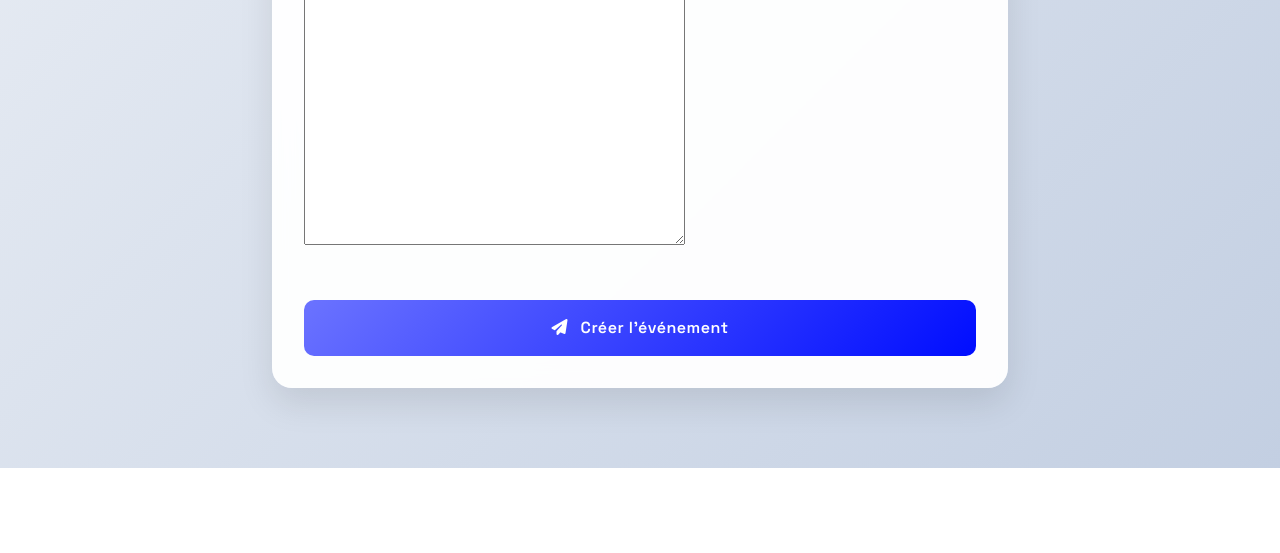
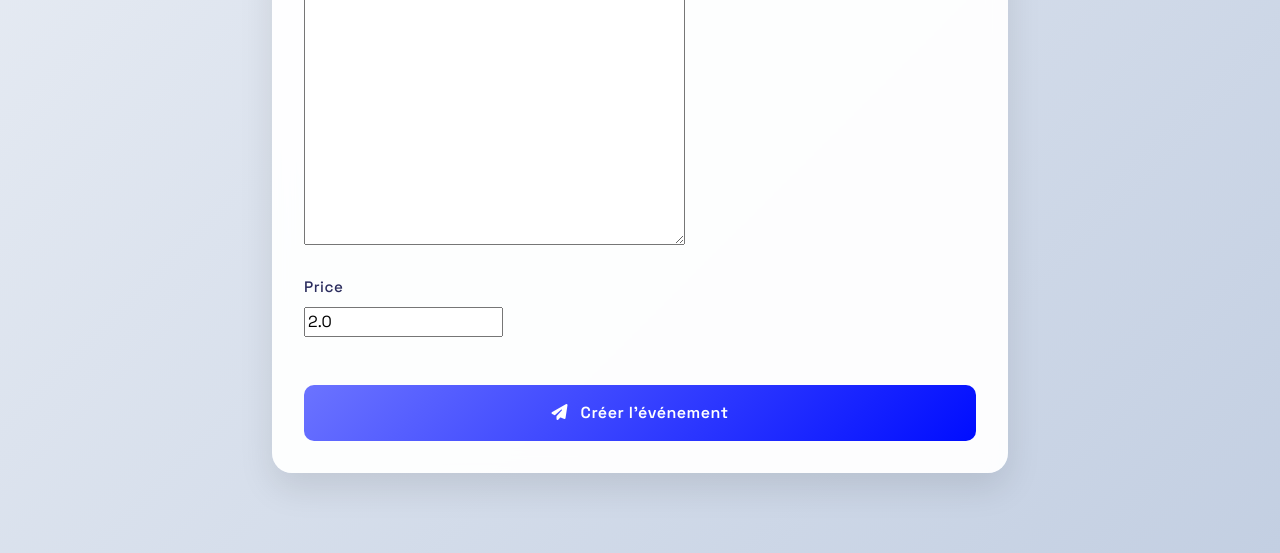
Before and after one commit to Younes-jl/deployement_test, a Django app: page /creerEvent/ in a window 1280 px wide. Shown: the part 995-1548 px from the top of the page. Before the commit the page ends 1463 px from the top, so only its background shows below. Run offline with Django 5.2, Linux system fonts and the light colour scheme; a user stored in the database is signed in.

Commit message:
event's price

```diff
--- a/crud_event/models.py
+++ b/crud_event/models.py
@@ -37,7 +37,10 @@ class evenement(models.Model):
     description = models.TextField(max_length=2000 , blank=True, null=True)
     organisateur = models.ForeignKey(User, on_delete=models.CASCADE, blank=True, null=True)
     organisateur_name = models.CharField(max_length=200, blank=True, null=True)
+    price = models.DecimalField(max_digits=10, decimal_places=2, default=2.00)
     is_validated = models.BooleanField(default=False)
+
+
 
 
     def __str__(self):
@@ -85,7 +88,7 @@ class paiement(models.Model):
     expiry_date = models.DateField(blank=True, null=True)
     cvv = models.CharField(max_length=3, blank=True, null=True)
     payment_method = models.CharField(max_length=200, blank=True, null=True)
-
+    amount = models.DecimalField(max_digits=10, decimal_places=2, null=True)  # Nouveau champ pour le montant
 
 
 
--- a/crud_event/templates/register.html
+++ b/crud_event/templates/register.html
@@ -54,6 +54,9 @@
               >
               <span
                 ><i  class="fas fa-chair"></i> {{ event.nombre_places }}</span
+              >
+              <span
+                ><i  class="fas fa-coins"></i> {{ event.price }}$</span
               >
             </p>
             <p class="event-preview-description">
--- a/crud_event/views.py
+++ b/crud_event/views.py
@@ -77,7 +77,7 @@ def register_event(request, event_id):
     if request.user.is_staff:
         return redirect('home')
     # Vérifier s'il reste des places disponibles
-    if event.nombre_places <= 0  :
+    if event.nombre_places <= 0:
         messages.error(request, "Désolé, il n'y a plus de places disponibles pour cet événement.")
         return render(request, 'register.html', {
             'event': event,
@@ -139,7 +139,7 @@ def register_event(request, event_id):
                 email=email
             )
 
-            # Save payment
+            # Save payment with amount
             paiement_instance = paiement.objects.create(
                 user_id=request.user,
                 event=event,
@@ -148,14 +148,15 @@ def register_event(request, event_id):
                 card_holder_name=card_holder_name,
                 expiry_date=expiry_date_obj,
                 cvv=cvv,
-                payment_method=payment_method
+                payment_method=payment_method,
+                amount=event.price  # Ajouter le montant du paiement
             )
 
             # Décrémenter le nombre de places
             event.nombre_places -= 1
             event.save()
 
-            messages.success(request, "Paiement et inscription réussis.")
+            messages.success(request, f"Paiement de {event.price}$ et inscription réussis.")
             return render(request, 'register.html', {
                 'event': event,
                 'show_success_modal': True,
--- a/gestion_des_evenements/templates/home.html
+++ b/gestion_des_evenements/templates/home.html
@@ -167,6 +167,9 @@
             <h3 class="event-title">{{ event.nom_event }}</h3>
             <div class="event-location">
               <i class="fas fa-map-marker-alt"></i> {{ event.lieu }}
+            </div>
+            <div class="event-location">
+              <i class="fas fa-coins"></i> {{ event.price }}$
             </div>
             <a href="{% url 'register_event' event.id %}" class="btn-register">
               Register
```
Also changed, not shown: crud_event/migrations/0031_remove_evenement_created_by.py (added), crud_event/migrations/0032_evenement_price.py (added), crud_event/migrations/0033_paiement_amount_alter_evenement_price.py (added), media/uploads/2025-05-05_20-02-03_Screenshot_2024-11-11_150020.png (added), media/uploads/2025-05-05_20-06-27_Screenshot_2024-11-11_150020.png (added), media/uploads/2025-05-05_20-07-32_Screenshot_2024-11-07_105812.png (added), media/uploads/2025-05-06_13-16-07_Screenshot_2024-11-06_180733.png (added), media/uploads/2025-05-06_13-21-32_Screenshot_2024-11-06_180733.png (added), media/uploads/2025-05-06_13-22-02_Screenshot_2024-11-06_174011.png (added), media/uploads/2025-05-06_13-22-47_Screenshot_2025-01-04_135114.png (added), media/uploads/2025-05-06_13-30-24_Screenshot_2024-11-06_174011.png (added), media/uploads/2025-05-06_14-14-10_Screenshot_2024-11-06_180733.png (added).
